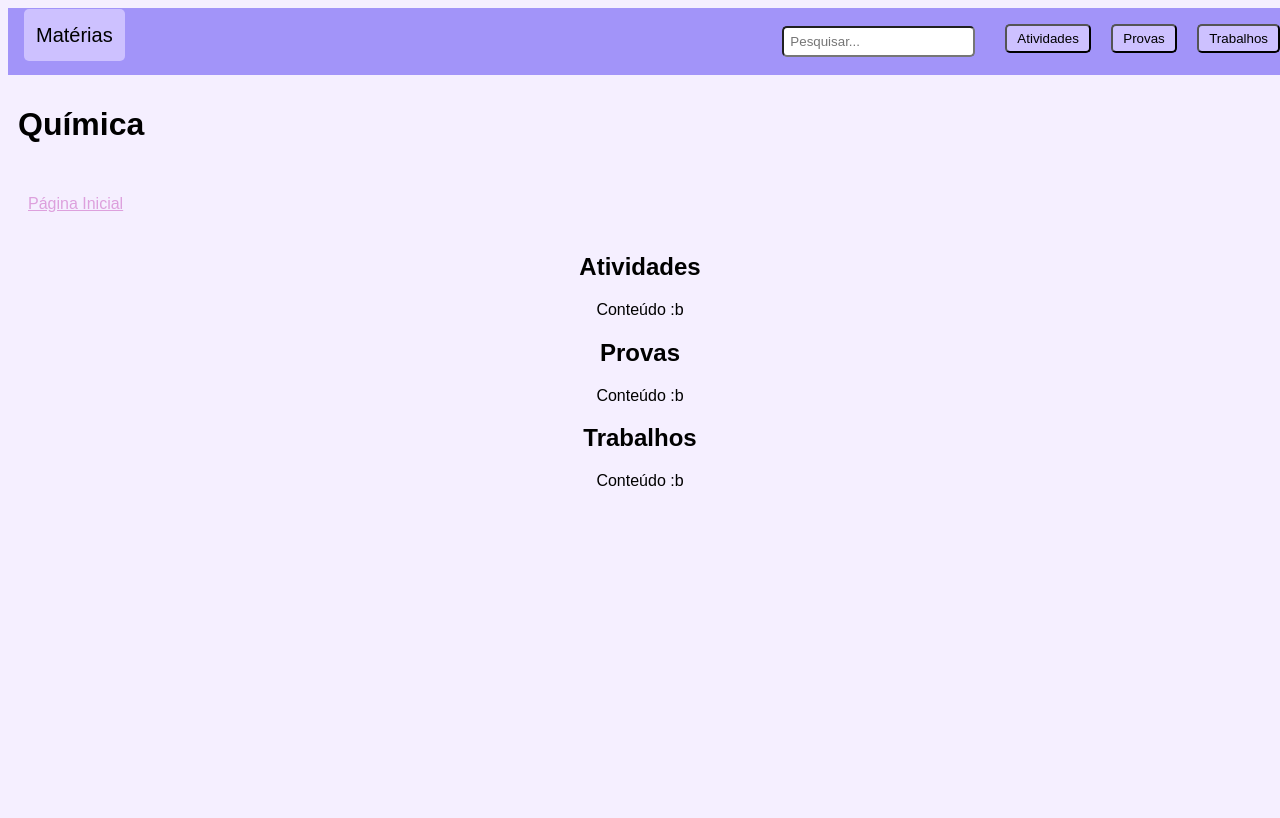
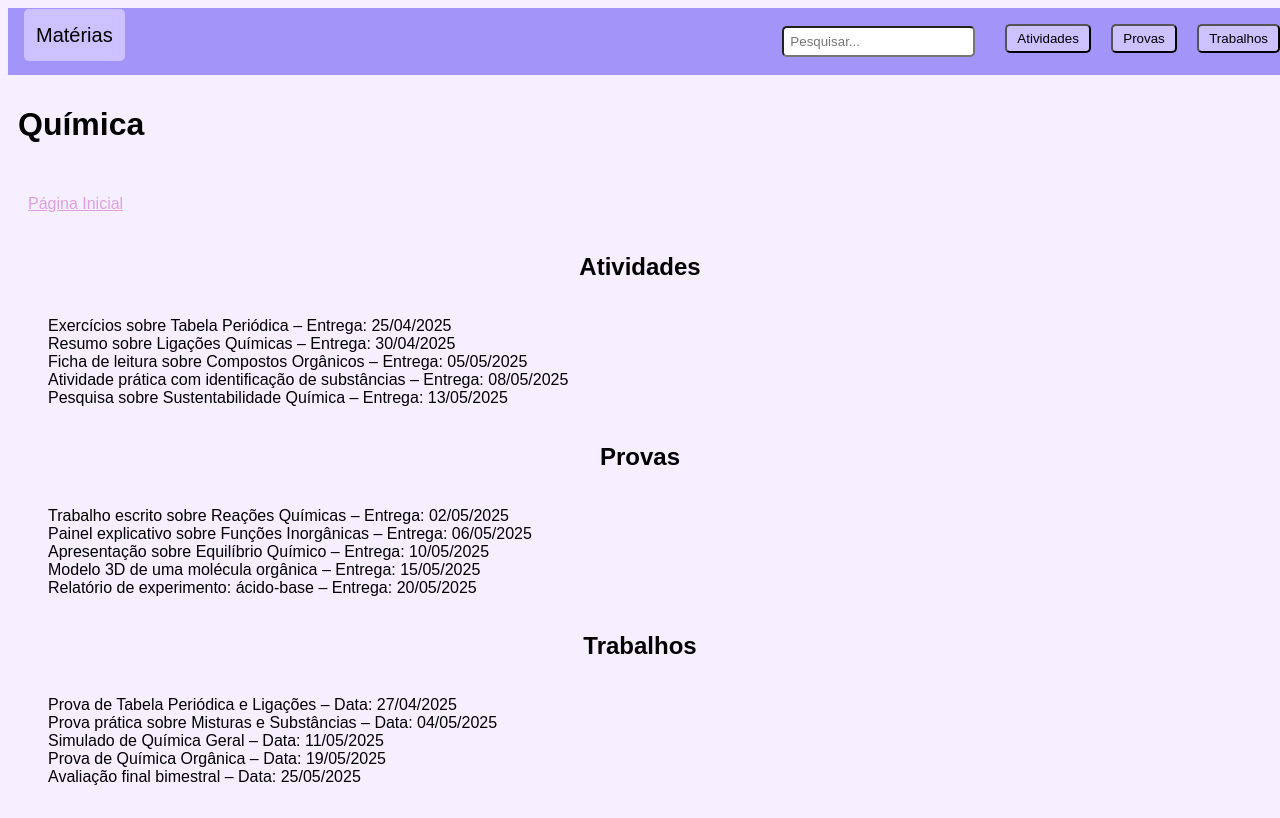
Before and after one commit to yue845/projeto-cabecalho, a plain HTML site: page quimica.html in a window 1280 px wide. Shown: the top 818 px of the page. Drawn offline with Linux system fonts and the light colour scheme.

Commit message:
Update quimica.html
dfk

```diff
--- a/quimica.html
+++ b/quimica.html
@@ -36,10 +36,34 @@
         <a href="index.html">Página Inicial</a>
     </div>
         <h2 id="atv">Atividades</h2>
-            <p>Conteúdo :b</p>
+            <p>
+                <ul>
+                    <li>Exercícios sobre Tabela Periódica – Entrega: 25/04/2025</li>
+                    <li>Resumo sobre Ligações Químicas – Entrega: 30/04/2025</li>
+                    <li>Ficha de leitura sobre Compostos Orgânicos – Entrega: 05/05/2025</li>
+                    <li>Atividade prática com identificação de substâncias – Entrega: 08/05/2025</li>
+                    <li>Pesquisa sobre Sustentabilidade Química – Entrega: 13/05/2025</li>
+                </ul>
+            </p>
         <h2 id="prova">Provas</h2>
-            <p>Conteúdo :b</p>
+            <p>
+                <ul>
+                    <li>Trabalho escrito sobre Reações Químicas – Entrega: 02/05/2025</li>
+                    <li>Painel explicativo sobre Funções Inorgânicas – Entrega: 06/05/2025</li>
+                    <li>Apresentação sobre Equilíbrio Químico – Entrega: 10/05/2025</li>
+                    <li>Modelo 3D de uma molécula orgânica – Entrega: 15/05/2025</li>
+                    <li>Relatório de experimento: ácido-base – Entrega: 20/05/2025</li>
+                </ul>
+            </p>
         <h2 id="trab">Trabalhos</h2>
-            <p>Conteúdo :b</p>
+            <p>
+                <ul>
+                    <li>Prova de Tabela Periódica e Ligações – Data: 27/04/2025</li>
+                    <li>Prova prática sobre Misturas e Substâncias – Data: 04/05/2025</li>
+                    <li>Simulado de Química Geral – Data: 11/05/2025</li>
+                    <li>Prova de Química Orgânica – Data: 19/05/2025</li>
+                    <li>Avaliação final bimestral – Data: 25/05/2025</li>
+                </ul>
+            </p>
 </body>
 </html>
```
